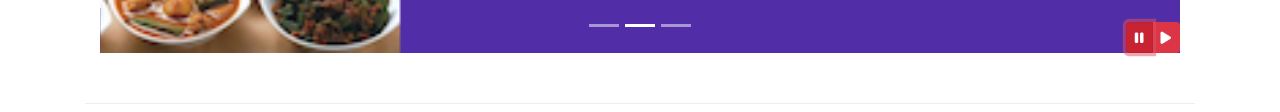
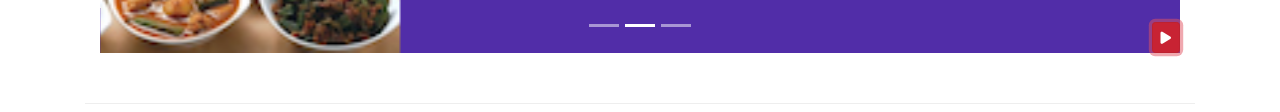
Before and after one commit to MichaelSsSs88/WebFullStackJavaScript, a website: page WebCoursera/conFusion/index.html in a window 1280 px wide. Both pictures are taken after a click on the button 1139 px from the left and 668 px from the top of the page. Shown: the part 631-743 px from the top of the page. Drawn offline with nearby package versions, Linux system fonts and the light colour scheme.

Commit message:
More Bootstrap and JQuery

```diff
--- a/WebCoursera/conFusion/index.html
+++ b/WebCoursera/conFusion/index.html
@@ -266,14 +266,18 @@
                     <a class="carousel-control-next" href="#mycarousel" role="button" data-slide="prev">
                         <span class="carousel-control-next-icon"></span>
                     </a>
-                    <div class="btn-group" id="carouselButton">
+                    <!--<div class="btn-group" id="carouselButton">
                         <button class="btn btn-danger btn-sm" id="carousel-pause">
                             <span class="fa fa-pause"></span>
                         </button>
                         <button class="btn btn-danger btn-sm" id="carousel-play">
                             <span class="fa fa-play"></span>
                         </button>
-                    </div>
+                    </div>-->
+
+                    <button class="btn btn-danger btn-sm" id="carouselButton">
+                        <span class="fa fa-pause"></span>
+                    </button>
 
                 </div>
             </div>
@@ -468,8 +472,23 @@
     <script src="node_modules/bootstrap/dist/js/bootstrap.min.js"></script>
     <script>
         $(document).ready(function() {
+            $('#mycarousel').carousel({
+                interval: 2000
+            });
+            $('#carouselButton').click(function() {
+                if ($('#carouselButton').children('span').hasClass('fa-pause')) {
+                    $('#mycarousel').carousel('pause');
+                    $('#carouselButton').children('span').removeClass('fa-pause');
+                    $('#carouselButton').children('span').addClass('fa-play');
+                } else {
+                    $('#mycarousel').carousel('cycle');
+                    $('#carouselButton').children('span').removeClass('fa-play');
+                    $('#carouselButton').children('span').addClass('fa-pause');
+                }
 
-            $('#mycarousel').carousel({
+            });
+
+            /*$('#mycarousel').carousel({
                 interval: 2000
             });
             $('#carousel-pause').click(function() {
@@ -479,7 +498,7 @@
             $('#carousel-play').click(function() {
 
                 $('#mycarousel').carousel('cycle');
-            });
+            });*/
         });
     </script>
     <!--<script>
```
